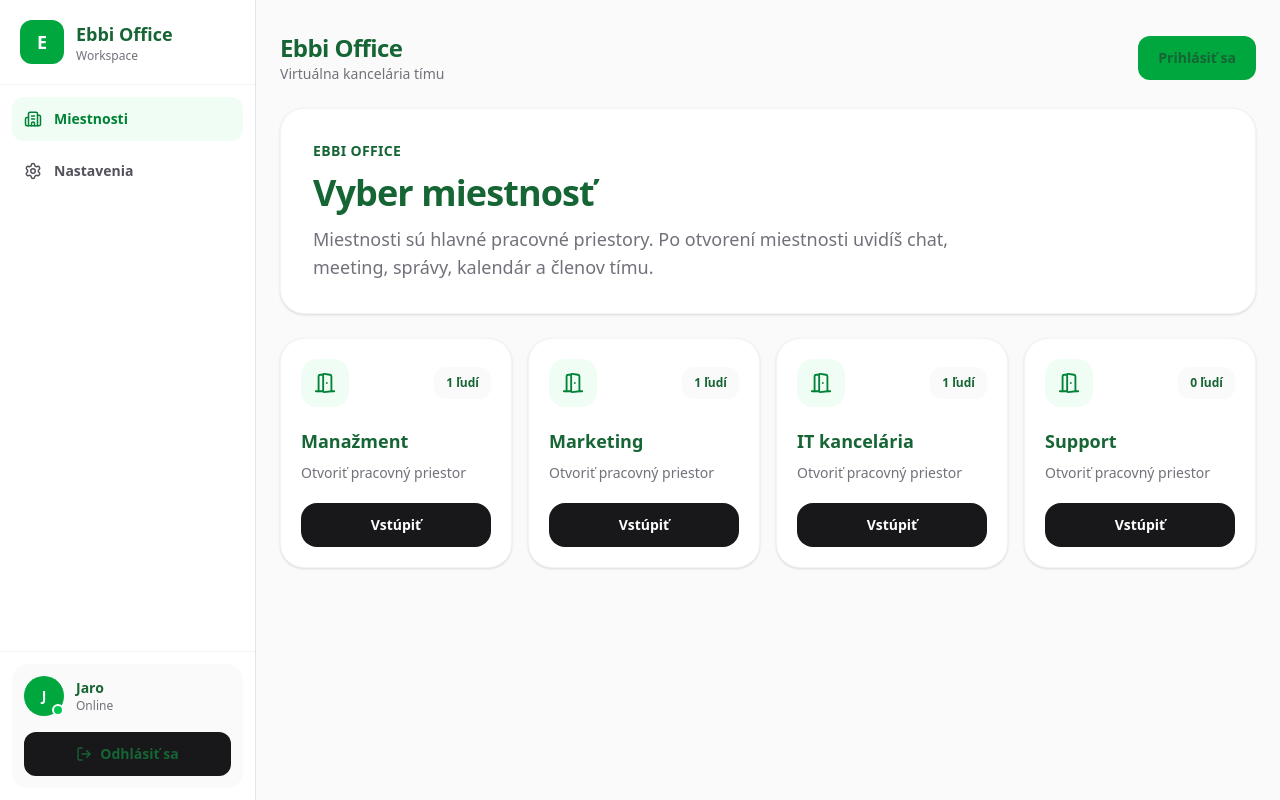
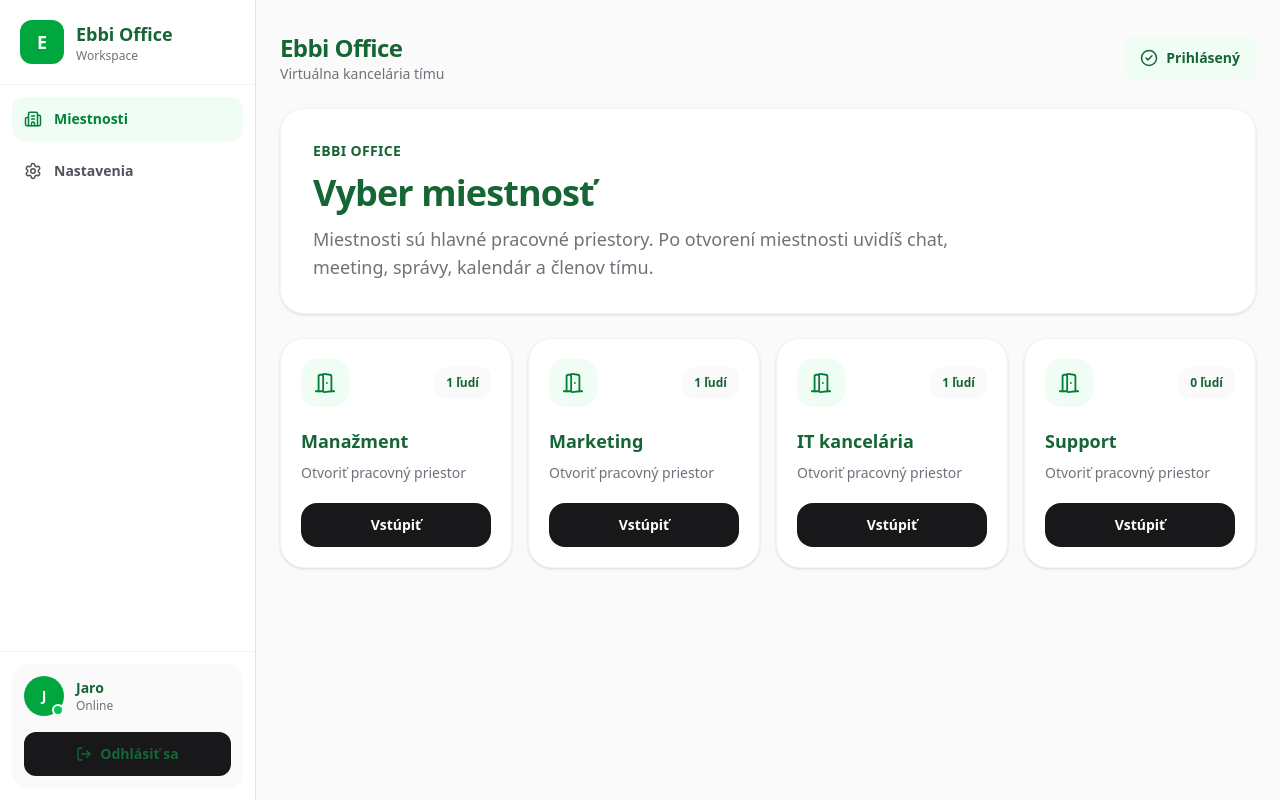
Before and after one commit to EbbiSK/virtualna-kancelaria, a React (Vite) app: page /rooms in a window 1280 px wide. Both pictures are taken after a click on the button "Prihlásiť sa". Built offline with nearby package versions, Linux system fonts and the light colour scheme.

Commit message:
Improve auth UI and topbar state

```diff
--- a/src/components/TopBar.tsx
+++ b/src/components/TopBar.tsx
@@ -1,4 +1,4 @@
-import { Menu } from "lucide-react";
+import { Menu, CheckCircle2 } from "lucide-react";
 
 type TopBarProps = {
   darkMode: boolean;
@@ -9,6 +9,8 @@ type TopBarProps = {
 export default function TopBar({
   setMobileOpen,
 }: TopBarProps) {
+  const isLoggedIn = localStorage.getItem("ebbi-auth") === "true";
+
   return (
     <div className="flex items-center justify-between">
       <div className="flex items-center gap-3">
@@ -30,9 +32,16 @@ export default function TopBar({
         </div>
       </div>
 
-      <button className="rounded-xl bg-green-600 px-5 py-3 text-sm font-bold text-white transition hover:bg-green-700">
-        Prihlásiť sa
-      </button>
+      {isLoggedIn ? (
+        <div className="flex items-center gap-2 rounded-xl bg-green-50 px-4 py-3 text-sm font-bold text-green-700 dark:bg-green-900/30 dark:text-green-400">
+          <CheckCircle2 size={18} />
+          Prihlásený
+        </div>
+      ) : (
+        <button className="rounded-xl bg-green-600 px-5 py-3 text-sm font-bold text-white transition hover:bg-green-700">
+          Prihlásiť sa
+        </button>
+      )}
     </div>
   );
 }
```
